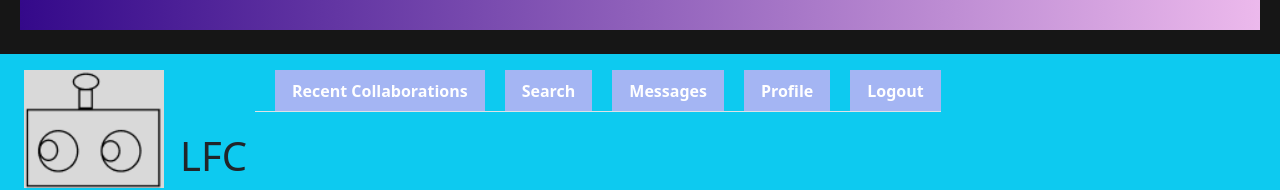
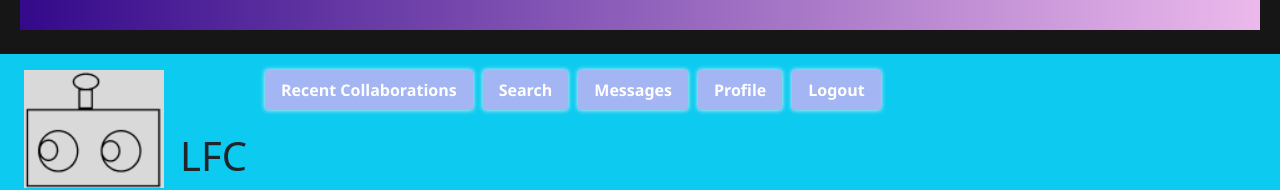
Before and after one commit to LorenzoFTSIC/LFCoders, a React (Create React App) app in the folder client/: page / in a window 1280 px wide. Shown: the part 390-580 px from the top of the page. Built offline with nearby package versions, Linux system fonts and the light colour scheme; no server answers.

Commit message:
navtab buttons styled

```diff
--- a/client/src/components/Nav/Nav.js
+++ b/client/src/components/Nav/Nav.js
@@ -6,10 +6,15 @@ import { Link } from 'react-router-dom';
 const styles = {
     navtab: {
         backgroundColor: '#a4b5f3',
-        marginLeft: '20px'
+        marginLeft: '10px',
+        boxShadow: '0px 0px 5px',
+        color:'whitesmoke',
+        borderRadius: '3px',
+
       },
       navtabtext: {
         color: 'white',
+        fontFamily: 'Segoe UI',
         fontWeight: 'bold'
       }
 };
@@ -18,7 +23,7 @@ function Nav({currentPage, handlePageChange}) {
 
     return(
         <nav>
-        <ul className="nav nav-tabs">
+        <ul className="nav">
         <li style={styles.navtab} >
         <Link style={styles.navtabtext} to=''
         onClick={() => handlePageChange('Recent Collaborations')}
@@ -27,7 +32,7 @@ function Nav({currentPage, handlePageChange}) {
         </Link>
         </li>
 
-        <li style={styles.navtab} className='nav-item'>
+        <li style={styles.navtab}>
         <Link style={styles.navtabtext} to='/search'
         onClick={() => handlePageChange('Search')}
         className={currentPage === 'Search' ? 'nav-active nav-link' : 'nav-link'}>
@@ -35,7 +40,7 @@ function Nav({currentPage, handlePageChange}) {
         </Link>
         </li>
 
-        <li style={styles.navtab} className='nav-item'>
+        <li style={styles.navtab}>
         <Link style={styles.navtabtext} to=''
         onClick={() => handlePageChange('Messages')}
         className={currentPage === 'Messages' ? 'nav-active nav-link' : 'nav-link'}>
@@ -43,7 +48,7 @@ function Nav({currentPage, handlePageChange}) {
         </Link>
         </li>
 
-        <li style={styles.navtab} className='nav-item'>
+        <li style={styles.navtab}>
         <Link style={styles.navtabtext} to='/me'
         onClick={() => handlePageChange('Profile')}
         className={currentPage === 'Profile' ? 'nav-active nav-link' : 'nav-link'}>
@@ -51,7 +56,7 @@ function Nav({currentPage, handlePageChange}) {
         </Link>
         </li>
 
-        <li style={styles.navtab} className='nav-item'>
+        <li style={styles.navtab}>
         <Link style={styles.navtabtext} to='/'
         onClick={() => handlePageChange('Logout')}
         className={currentPage === 'Logout' ? 'nav-active nav-link' : 'nav-link'}>
```
